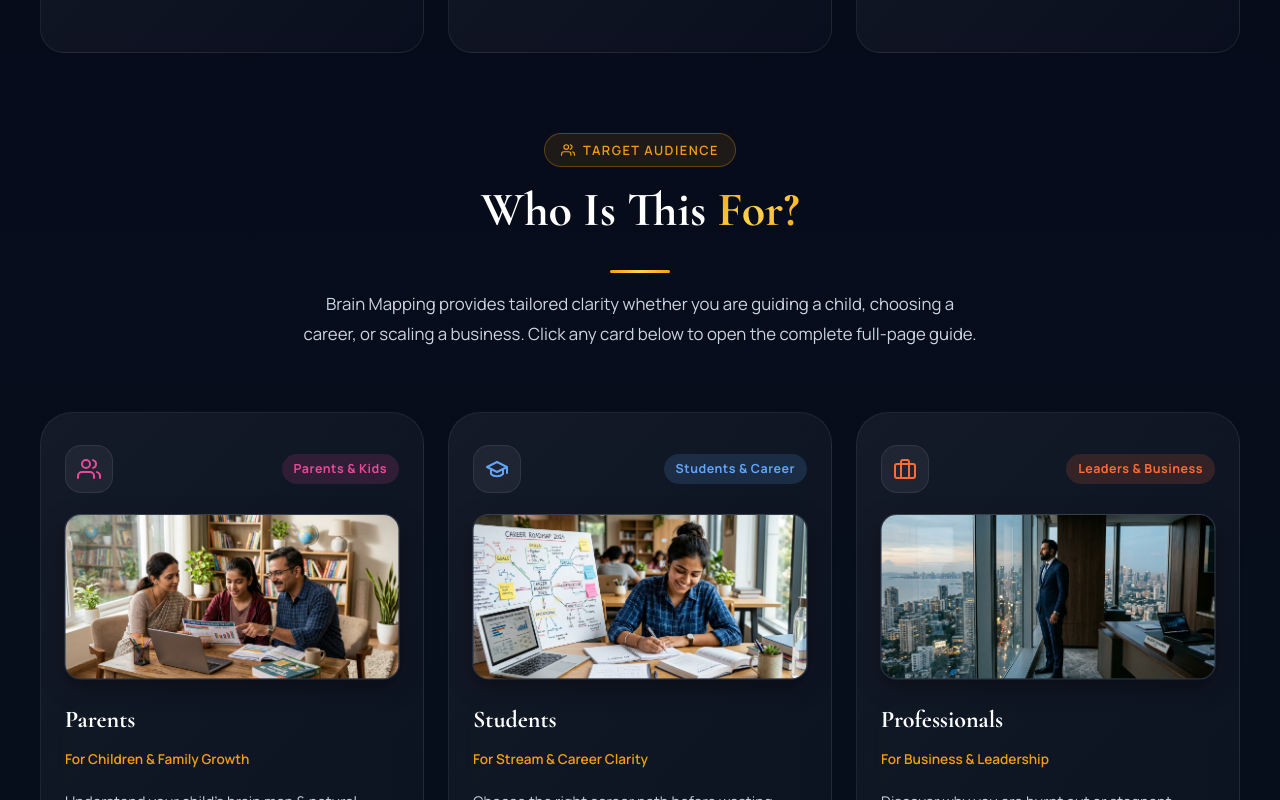
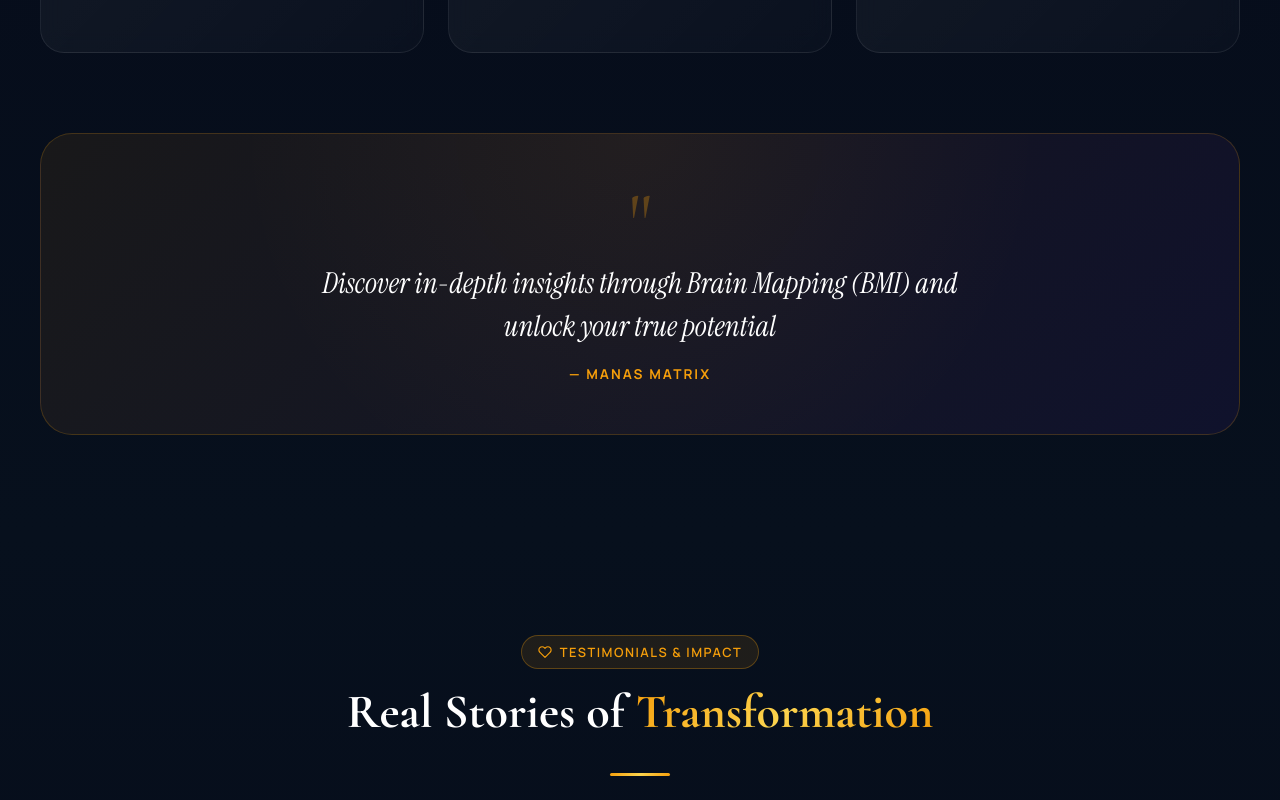
Before and after one commit to fuertenitesh-sys/ManasMatrix_Latest, a React (Vite) app: page / in a window 1280 px wide. Shown: the part 7460-8260 px from the top of the page. Built offline with nearby package versions, Linux system fonts and the light colour scheme.

Commit message:
Remove Who Is This For section from Home page

```diff
--- a/src/components/Services/Services.jsx
+++ b/src/components/Services/Services.jsx
@@ -257,7 +257,7 @@ const targetAudience = [
   }
 ];
 
-const Services = ({ hideHeader = false, showTargetAudience = true }) => {
+const Services = ({ hideHeader = false, showTargetAudience = false }) => {
   const location = useLocation();
   const [selectedAudience, setSelectedAudience] = useState(null);
   const [heroLoaded, setHeroLoaded] = useState(false);
--- a/src/pages/HomePage.jsx
+++ b/src/pages/HomePage.jsx
@@ -15,7 +15,7 @@ const HomePage = () => {
       <About />
       <HowItWorks />
       <Programs />
-      <Services />
+      <Services showTargetAudience={false} />
       <Testimonials />
       <CTABanner />
       <Contact />
```
